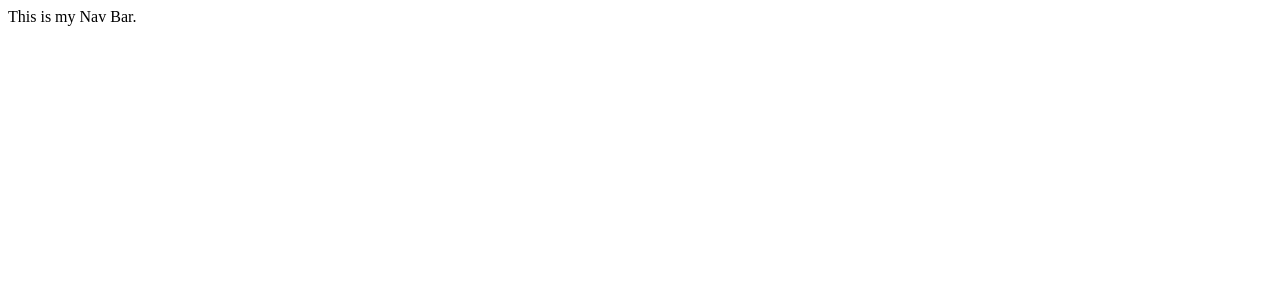
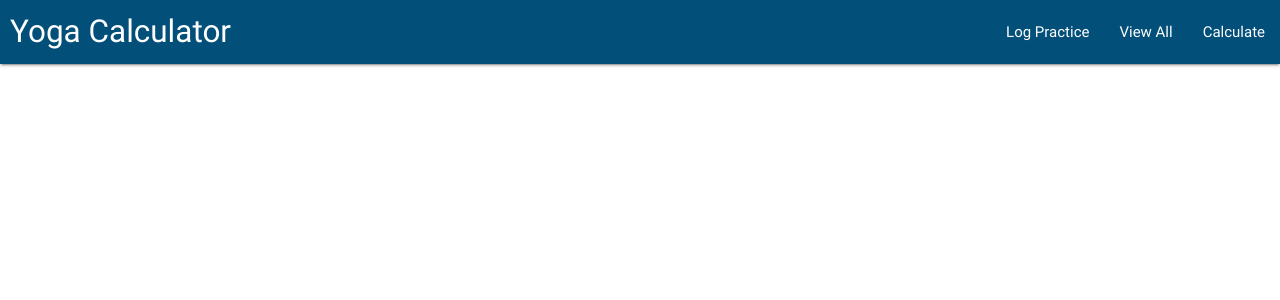
Before and after one commit to keligula/yoga-crud-app, a React (Create React App) app in the folder client/: page / in a window 1280 px wide. Shown: the top 300 px of the page. Built offline with nearby package versions, Linux system fonts and the light colour scheme.

Commit message:
added a nav bar with links to create, view all, calculate practices

```diff
--- a/client/package.json
+++ b/client/package.json
@@ -3,6 +3,7 @@
   "version": "0.1.0",
   "private": true,
   "dependencies": {
+    "materialize-css": "^0.100.2",
     "react": "^16.4.0",
     "react-dom": "^16.4.0",
     "react-redux": "^5.0.7",
--- a/client/src/components/App.js
+++ b/client/src/components/App.js
@@ -4,6 +4,7 @@ import { BrowserRouter, Route } from 'react-router-dom';
 import NavBar from './NavBar';
 import CreatePractice from './CreatePractice';
 import ViewPractices from './ViewPractices';
+import Calculate from './Calculate';
 
 const App = () => {
   return (
@@ -13,6 +14,7 @@ const App = () => {
           <Route exact path="/" component={NavBar} />
           <Route path="/practice/add" component={CreatePractice} />
           <Route path="/practice/list" component={ViewPractices} />
+          <Route path="/practice/calculate" component={Calculate} />
         </div>
       </BrowserRouter>
     </div>
--- /dev/null
+++ b/client/src/components/Calculate.js
@@ -0,0 +1,9 @@
+import React, { Component } from 'react';
+
+class Calculate extends Component {
+  render() {
+    return <div>Have you logged enough practices to make it worth your while?</div>;
+  }
+}
+
+export default Calculate;
--- a/client/src/components/NavBar.js
+++ b/client/src/components/NavBar.js
@@ -2,7 +2,26 @@ import React, { Component } from 'react';
 
 class NavBar extends Component {
   render() {
-    return <div>This is my Nav Bar.</div>;
+    return (
+      <nav style={{ backgroundColor: '#024F7A' }}>
+        <div className="nav-wrapper" style={{ paddingLeft: '10px' }}>
+          <a href="#" class="brand-logo">
+            Yoga Calculator
+          </a>
+          <ul id="nav-mobile" class="right hide-on-med-and-down">
+            <li>
+              <a href="/practice/add">Log Practice</a>
+            </li>
+            <li>
+              <a href="/practice/list">View All</a>
+            </li>
+            <li>
+              <a href="/practice/calculate">Calculate</a>
+            </li>
+          </ul>
+        </div>
+      </nav>
+    );
   }
 }
 
--- a/client/src/index.js
+++ b/client/src/index.js
@@ -1,3 +1,4 @@
+import 'materialize-css/dist/css/materialize.min.css';
 import React from 'react';
 import ReactDOM from 'react-dom';
 import { Provider } from 'react-redux';
```
Also changed, not shown: 1 other file (tests, documents, lock files or other folders).
